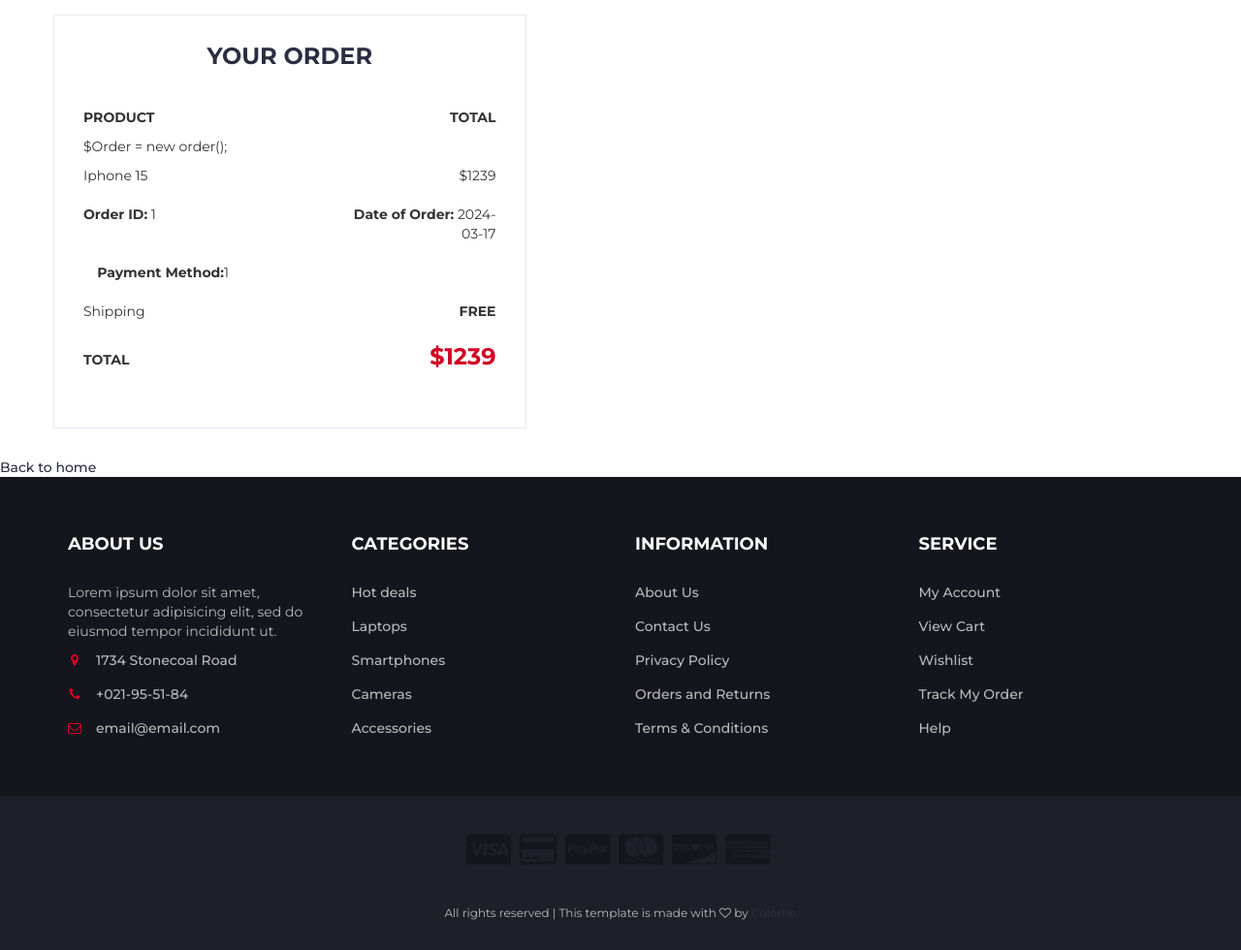
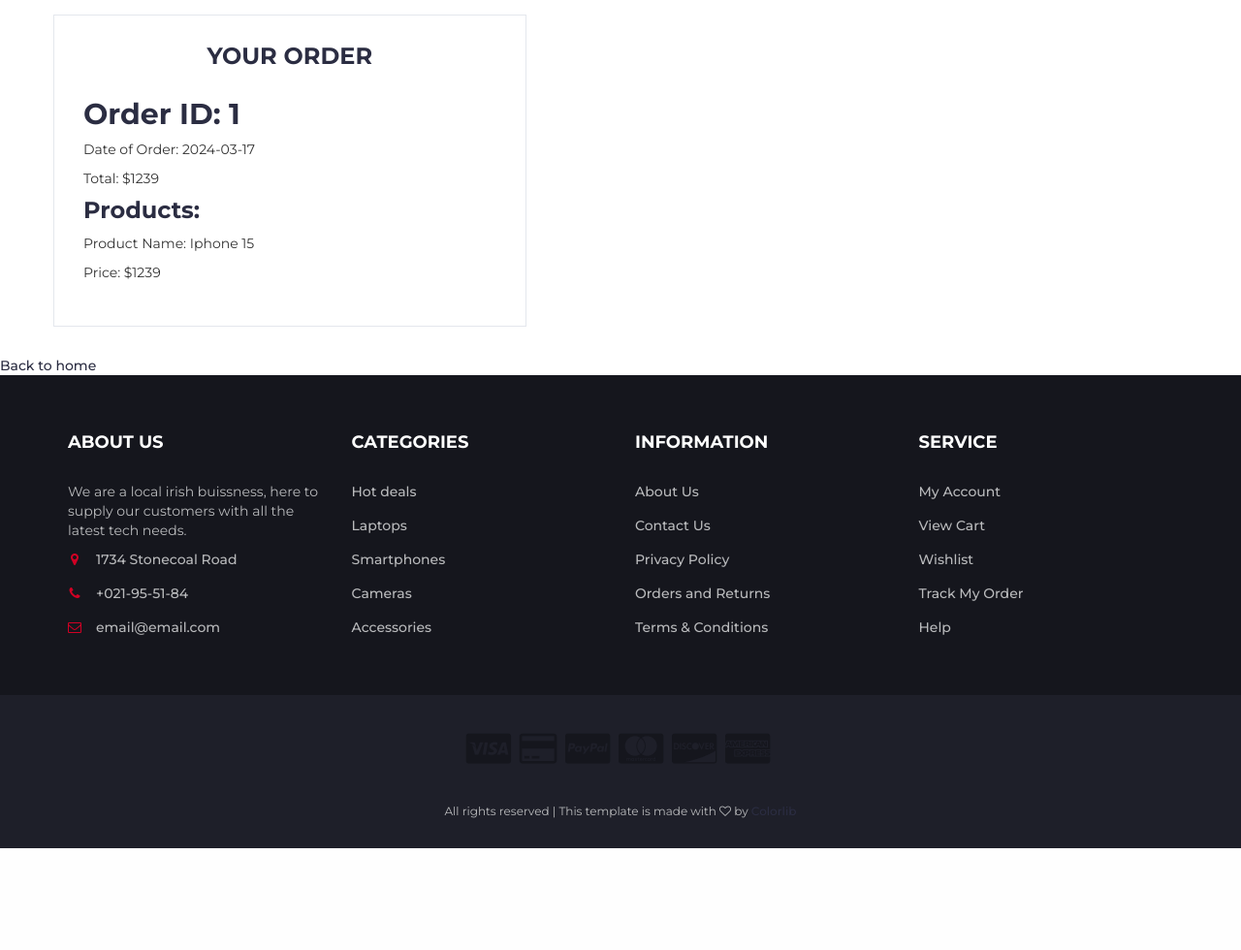
Before and after one commit to Justin743/Electronic_Dojo, a PHP site: page /profile.php in a window 1280 px wide. Shown: the part 228-1208 px from the top of the page at 97% size. After the commit the page ends 1103 px from the top, so only its background shows below. Run offline with PHP 8.4, Linux system fonts and the light colour scheme; the visitor is signed in with stand-in values (Sample User, id 1); data comes from the database, SQL or seed files in the repository.

Commit message:
Updated HTML pages to include functions

```diff
--- a/electronicDojo/Classes/productsClass.php
+++ b/electronicDojo/Classes/productsClass.php
@@ -329,12 +329,7 @@ class Order {
     private $total;
     private $products = array(); // Array to store products in the order
 
-    public function __construct($order_ID, $date_of_order, $total)
-    {
-        $this->order_ID = $order_ID;
-        $this->date_of_order = $date_of_order;
-        $this->total = $total;
-    }
+
 
     public function getOrderID()
     {
@@ -372,7 +367,18 @@ class Order {
 
     public function displayOrder()
     {
+        echo "<h2>Order ID: " . $this->getOrderID() . "</h2>";
+        echo "<p>Date of Order: " . $this->getDateOfOrder() . "</p>";
+        echo "<p>Total: $" . $this->getTotal() . "</p>";
 
+        echo "<h3>Products:</h3>";
+        echo "<ul>";
+        foreach ($this->products as $product) {
+            echo "<li>";
+            echo "<p>Product Name: " . $product->getProductName() . "</p>";
+            echo "<p>Price: $" . $product->getPrice() . "</p>";
+            echo "</li>";
+        }
+        echo "</ul>";
     }
-
 }
--- a/electronicDojo/lib/functions.php
+++ b/electronicDojo/lib/functions.php
@@ -41,19 +41,15 @@ LEFT JOIN
     return $products;
 }
 
-function displayOrders() {
+function displayOrders()
+{
     $pdo = get_connection();
 
-    $query = "SELECT o.order_ID, o.date_of_order, o.total,
-                     p.product_ID, p.product_name, p.price,
-                     pm.payment_ID
-              FROM `order` AS o
-              JOIN products AS p ON o.product_ID_order = p.product_ID
-              JOIN paymentmethod AS pm ON o.payment_ID_order = pm.payment_ID";
+    $stmt = $pdo->prepare("SELECT * FROM `order` o INNER JOIN products p ON o.product_ID_order = p.product_ID");
+    $stmt->execute();
 
-    $stmt = $pdo->prepare($query);
-    $stmt->execute();
     $orders = $stmt->fetchAll(PDO::FETCH_ASSOC);
+
     return $orders;
 }
 
--- a/electronicDojo/profile.php
+++ b/electronicDojo/profile.php
@@ -1,12 +1,10 @@
 <?php
-require_once "lib/functions.php";
-require "Classes/productSClass.php";
-
+require "lib/functions.php";
 $orders = displayOrders();
-
+require "templates/header.php";
+require "Classes/productsClass.php"
 ?>
 
-<?php require "templates/header.php"?>
     <!-- Order Details -->
 
     <div class="section">
@@ -19,47 +17,32 @@ $orders = displayOrders();
                         <h3 class="title">Your Order</h3>
                     </div>
                     <div class="order-summary">
-                    <div class="order-col">
-                        <div><strong>PRODUCT</strong></div>
-                        <div><strong>TOTAL</strong></div>
-                    </div>
-
                         <?php foreach ($orders as $order): ?>
 
-                        $Order = new order();
+                            <?php $Order = new Order(); // Create a new Order object for each order
+                            $Order->setOrderID($order['order_ID']);
+                            $Order->setDateOfOrder($order['date_of_order']);
+                            $Order->setTotal($order['total']);
 
-                        <div class="order-products">
+                            // Add the associated product to the order
+                            $Product = new Product();
+                            $Product->setProductID($order['product_ID']);
+                            $Product->setProductName($order['product_name']);
+                            $Product->setPrice($order['price']);
+                            $Order->addProduct($Product);
 
-                            <div class="order-col">
-                                <?php if(isset($order['product_name'])): ?>
-                                    <div><?php echo $order['product_name']; ?></div> <!-- Display product name -->
-                                    <div>$<?php echo $order['price']; ?></div> <!-- Display product price -->
-                                <?php endif; ?>
-                            </div>
-                        </div>
-                        <div class="order-col">
-                            <div><strong>Order ID:</strong> <?php echo $order['order_ID']; ?></div> <!-- Display order ID -->
-                            <div><strong>Date of Order:</strong> <?php echo $order['date_of_order']; ?></div> <!-- Display date of order -->
-                        </div>
-                        <div class="order-col">
-                            <div><strong>Payment Method:</strong><?php echo isset($order['payment_ID']) ? $order['payment_ID'] : 'N/A'; ?></div> <!-- Display payment method -->
-                        </div>
+                            // Display the order using the displayOrder() method
+                            $Order->displayOrder();
+                            ?>
 
                         <?php endforeach; ?>
-
-                    <div class="order-col">
-                        <div>Shipping</div>
-                        <div><strong>FREE</strong></div>
-                    </div>
-                    <div class="order-col">
-                        <div><strong>TOTAL</strong></div>
-                        <div><strong class="order-total">$<?php echo $order['total']; ?></strong></div> <!-- Display total order price -->
-                    </div>
                     </div>
 
                 </div>
             </div>
         </div>
     </div>
+
     <a href="index.php">Back to home</a>
-<?php include "templates/footer.php"?>
+
+<?php include "templates/footer.php"; ?>
--- a/electronicDojo/templates/footer.php
+++ b/electronicDojo/templates/footer.php
@@ -9,7 +9,7 @@
                 <div class="col-md-3 col-xs-6">
                     <div class="footer">
                         <h3 class="footer-title">About Us</h3>
-                        <p>Lorem ipsum dolor sit amet, consectetur adipisicing elit, sed do eiusmod tempor incididunt ut.</p>
+                        <p>We are a local irish buissness, here to supply our customers with all the latest tech needs.</p>
                         <ul class="footer-links">
                             <li><a href="#"><i class="fa fa-map-marker"></i>1734 Stonecoal Road</a></li>
                             <li><a href="#"><i class="fa fa-phone"></i>+021-95-51-84</a></li>
```
Also changed, not shown: electronicDojo/templates/header.php (+3 -6 lines). Lines whose indentation alone changed are shown as unchanged.
